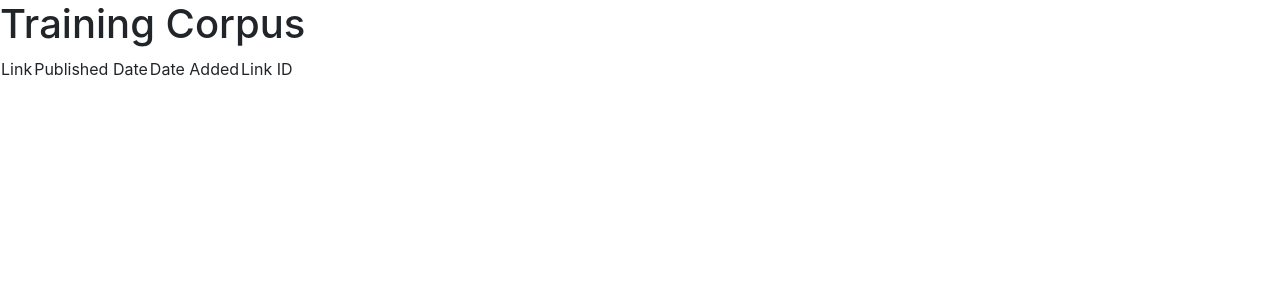
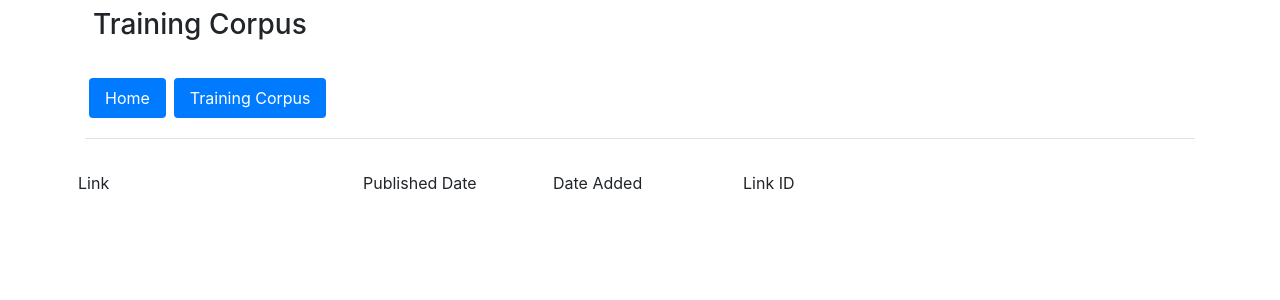
Before and after one commit to john-oneill-alforis/rifha, a Django app: page / in a window 1280 px wide. Shown: the top 300 px of the page. Run offline with Django 4.2, Linux system fonts and the light colour scheme; data that the repository does not hold is empty.

Commit message:
21032023

```diff
--- a/mysite/polls/templates/polls/index.html
+++ b/mysite/polls/templates/polls/index.html
@@ -13,27 +13,42 @@
 
 <body>
 
-    <h1>Training Corpus</h1>
 
 
 
 
-    <table>
-        <tr>
-            <td>Link</td>
-            <td>Published Date</td>
-            <td>Date Added</td>
-            <td>Link ID</td>
-            {% for x in entries %}
 
-        <tr>
-            <td><a href={{x.link}}>{{ x.source }}</a></td>
-            <td>{{ x.publishedDate|date:'Y-m-d'}}</td>
-            <td>{{ x.dateAdded|date:'Y-m-d' }}</td>
-            <td><a href=content/{{x.linkHash}}>{{ x.linkHash }}</a></td>
+    <div class="container">
+        <div class="col-3 d-flex justify-content-left p-2">
+            <h3>Training Corpus</h3>
+        </div>
+        <header class="d-flex flex-wrap justify-content-left py-3 mb-4 border-bottom">
+            <ul class="nav nav-pills">
+                <li class="nav-item p-1"><a href="/" class="nav-link active" aria-current="page">Home</a></li>
+                <li class="nav-item p-1"><a href="#" class="nav-link active" aria-current="page">Training Corpus</a>
+                </li>
+            </ul>
+        </header>
 
-            {% endfor %}
-    </table>
+
+        <div class="row g-2">
+            <div class="col-3 d-flex justify-content-left p-2">Link</div>
+            <div class="col-2 d-flex justify-content-left p-2">Published Date</div>
+            <div class="col-2 d-flex justify-content-left p-2">Date Added</div>
+            <div class="col-2 d-flex justify-content-left p-2">Link ID</div>
+        </div>
+
+        {% for x in entries %}
+
+        <div class="row g-2">
+            <div class="col-3 d-flex justify-content-left p-2"><a href={{x.link}}>{{ x.source }}</a></div>
+            <div class="col-2 d-flex justify-content-left p-2">{{ x.publishedDate|date:'Y-m-d'}}</div>
+            <div class="col-2 d-flex justify-content-left p-2">{{ x.dateAdded|date:'Y-m-d' }}</div>
+            <div class="col-2 d-flex justify-content-left p-2"><a href=content/{{x.linkHash}}>{{ x.linkHash }}</a></div>
+        </div>
+
+        {% endfor %}
+    </div>
 
 </body>
 
--- a/mysite/polls/views.py
+++ b/mysite/polls/views.py
@@ -12,7 +12,7 @@ import os
 
 
 def index(request):
-    corpusData = trainingCorpus.objects.all()
+    corpusData = trainingCorpus.objects.all().order_by("dateAdded")
     context = {
         "entries": corpusData,
     }
```
